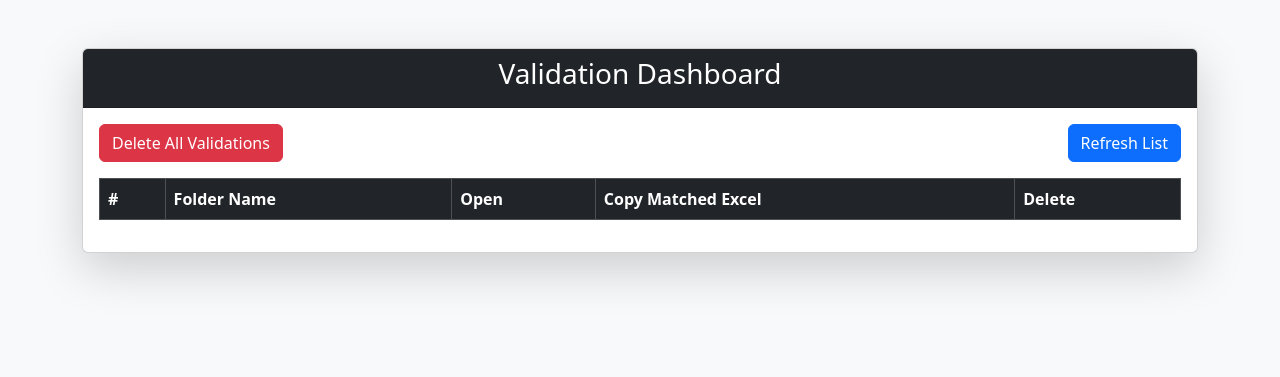
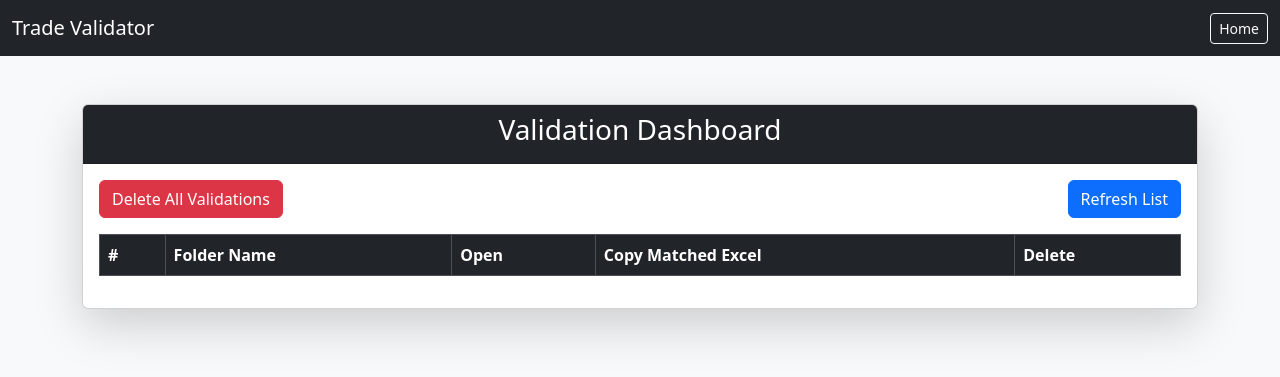
Before and after one commit to 7b809/project_trade_backtest, a Flask app: page /dashboard in a window 1280 px wide. Shown: the top 377 px of the page. Run offline with Flask 3, Linux system fonts and the light colour scheme; data that the repository does not hold is empty.

Commit message:
Auto update

```diff
--- a/templates/dashboard.html
+++ b/templates/dashboard.html
@@ -7,6 +7,18 @@
     <link href="https://cdn.jsdelivr.net/npm/bootstrap@5.3.2/dist/css/bootstrap.min.css" rel="stylesheet">
 </head>
 <body class="bg-light">
+
+<nav class="navbar navbar-expand-lg navbar-dark bg-dark">
+    <div class="container-fluid">
+        <a class="navbar-brand" href="/">Trade Validator</a>
+
+        <div class="d-flex">
+            <a href="/" class="btn btn-outline-light btn-sm">
+                Home
+            </a>
+        </div>
+    </div>
+</nav>
 
 <div class="container mt-5">
 
```
